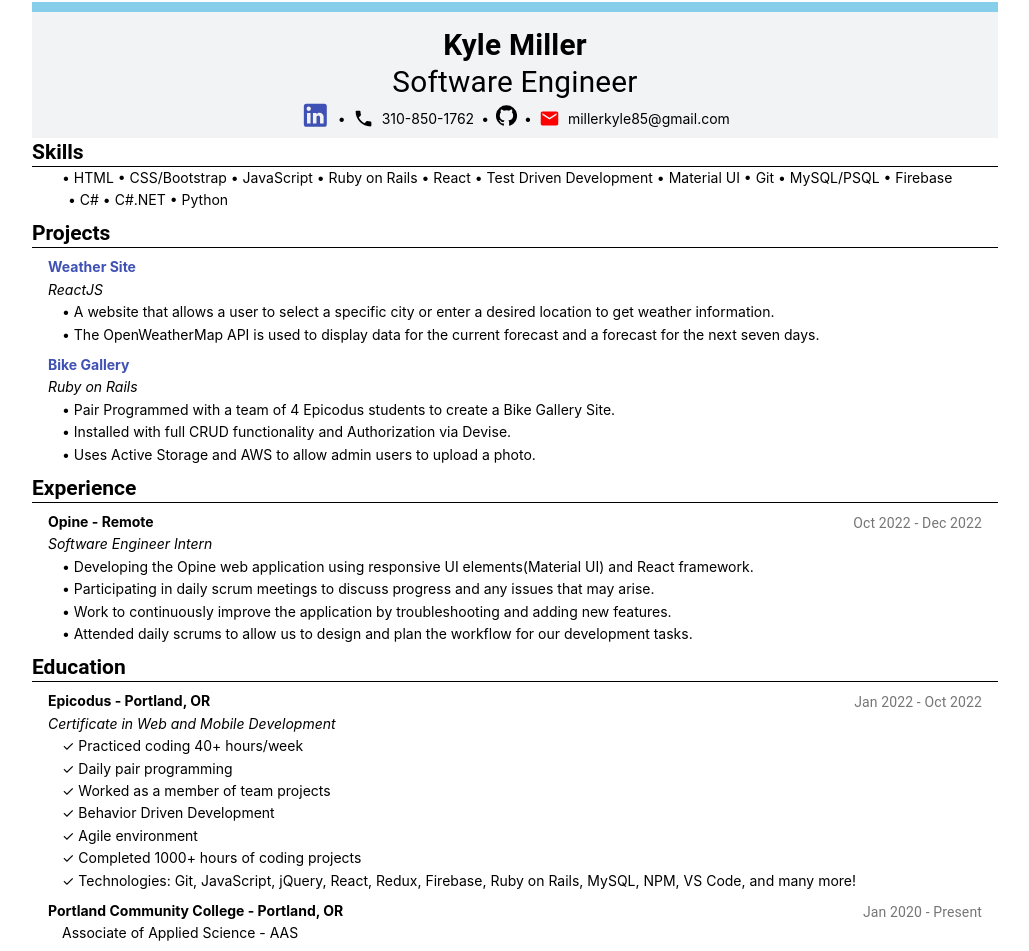
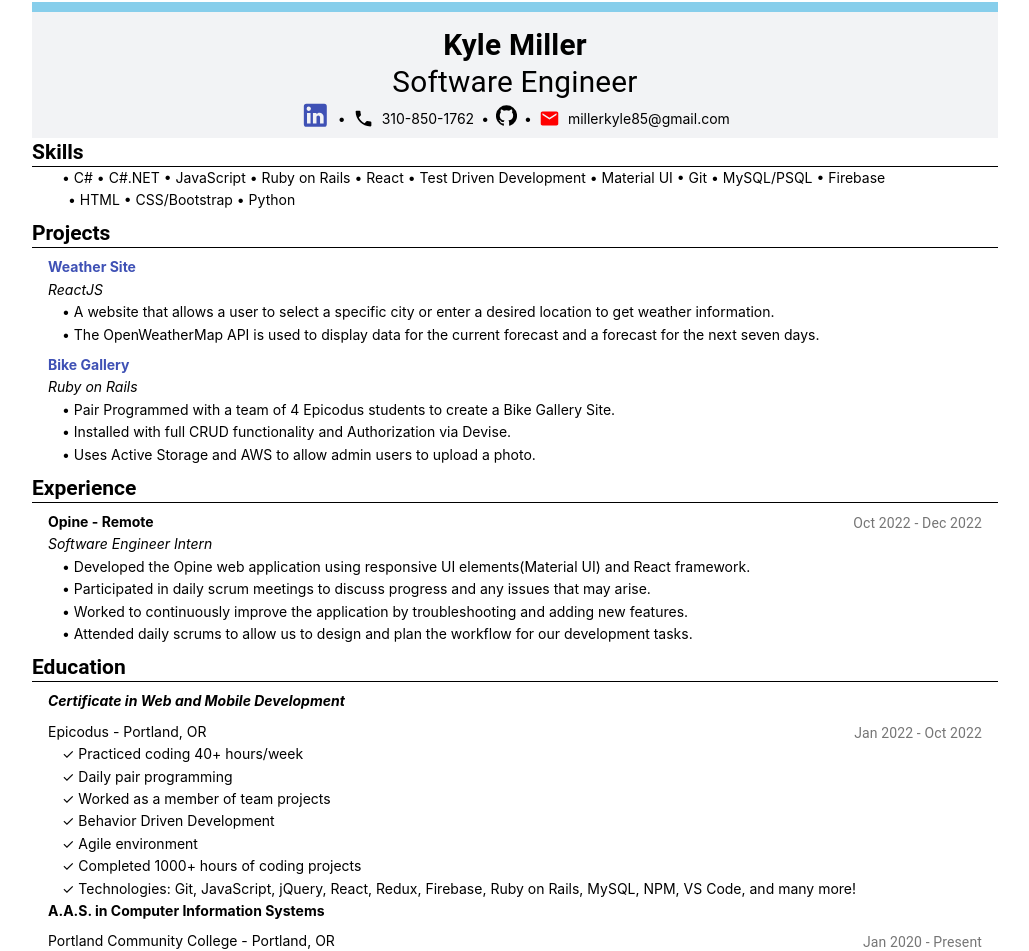
Before and after one commit to kylemiller13/resume, a React (Create React App) app: page / in a window 1280 px wide. Shown: the part 40-991 px from the top of the page, without its empty margins (125-1154 px from the left). Built offline with nearby package versions, Linux system fonts and the light colour scheme.

Commit message:
changed education styles, changed skills positions

```diff
--- a/src/components/sections/Education.js
+++ b/src/components/sections/Education.js
@@ -14,13 +14,13 @@ function Education() {
     <div>
       <Typography align="left" variant="h5"><strong>Education</strong></Typography>
         <Divider variant="fullWidth" style={{ backgroundColor: '#000' }} />
-        <List type="ordered" style={{ paddingTop: 0, borderBottom: '10px solid #87CEEB' }}>
-          <ListItem style={{ paddingBottom: 0 }}><strong>Epicodus - Portland, OR</strong>
+        <List type="ordered" style={{  borderBottom: '10px solid #87CEEB' }}>
+          <ListItem style={{ paddingTop: 0, paddingBottom: 0, fontStyle: 'italic' }}><strong>Certificate in Web and Mobile Development</strong></ListItem>
+          <ListItem style={{ paddingBottom: 0 }}>Epicodus - Portland, OR
             <ListItemSecondaryAction style={{ top: 20 }}>
               <Typography color="textSecondary">Jan 2022 - Oct 2022</Typography>
             </ListItemSecondaryAction>
           </ListItem>
-          <ListItem style={{ paddingTop: 0, paddingBottom: 0, fontStyle: 'italic' }}>Certificate in Web and Mobile Development</ListItem>
           <ListItem style={{ paddingTop: 0, marginLeft: '1em', paddingBottom: 0 }}>✓ Practiced coding 40+ hours/week</ListItem>
           <ListItem style={{ paddingTop: 0, marginLeft: '1em', paddingBottom: 0 }}>✓ Daily pair programming</ListItem>
             {/* <ListItemSecondaryAction style={{ top: 10 }}>
@@ -39,12 +39,12 @@ function Education() {
             <ListItem style={{ paddingTop: 0, marginLeft: '1em', paddingBottom: 0 }}>✓ Completed 1000+ hours of coding projects</ListItem>
             <ListItem style={{ paddingTop: 0, marginLeft: '1em', paddingBottom: 0 }}>✓ Technologies: Git, JavaScript, jQuery, React, Redux, Firebase, Ruby on Rails, MySQL, NPM, VS Code, and many more!</ListItem>
           {/* </Collapse> */}
-          <ListItem style={{ paddingBottom: 0 }}><strong>Portland Community College - Portland, OR</strong>
+          <ListItem style={{ paddingTop: 0,  paddingBottom: 0 }}><strong>A.A.S. in Computer Information Systems</strong></ListItem>
+          <ListItem style={{ paddingBottom: 0 }}>Portland Community College - Portland, OR
             <ListItemSecondaryAction style={{ top: 20 }}>
               <Typography color="textSecondary">Jan 2020 - Present</Typography>
             </ListItemSecondaryAction>
           </ListItem>
-          <ListItem style={{ paddingTop: 0, marginLeft: '1em', paddingBottom: 0 }}>Associate of Applied Science - AAS</ListItem>
         </List>
     </div>
   );
--- a/src/components/sections/Experience.js
+++ b/src/components/sections/Experience.js
@@ -13,9 +13,9 @@ function Experience() {
             </ListItemSecondaryAction>
           </ListItem>
           <ListItem style={{ paddingTop: 0, paddingBottom: 0, fontStyle: 'italic' }}>Software Engineer Intern</ListItem>
-          <ListItem style={{ paddingTop: 0, marginLeft: '1em', paddingBottom: 0 }}>• Developing the Opine web application using responsive UI elements(Material UI) and React framework.</ListItem>
-          <ListItem style={{ paddingTop: 0, marginLeft: '1em', paddingBottom: 0 }}>• Participating in daily scrum meetings to discuss progress and any issues that may arise.</ListItem>
-          <ListItem style={{ paddingTop: 0, marginLeft: '1em', paddingBottom: 0 }}>• Work to continuously improve the application by troubleshooting and adding new features.</ListItem>
+          <ListItem style={{ paddingTop: 0, marginLeft: '1em', paddingBottom: 0 }}>• Developed the Opine web application using responsive UI elements(Material UI) and React framework.</ListItem>
+          <ListItem style={{ paddingTop: 0, marginLeft: '1em', paddingBottom: 0 }}>• Participated in daily scrum meetings to discuss progress and any issues that may arise.</ListItem>
+          <ListItem style={{ paddingTop: 0, marginLeft: '1em', paddingBottom: 0 }}>• Worked to continuously improve the application by troubleshooting and adding new features.</ListItem>
           <ListItem style={{ paddingTop: 0, marginLeft: '1em', paddingBottom: 0 }}>• Attended daily scrums to allow us to design and plan the workflow for our development tasks.</ListItem>
         </List>
     </div>
--- a/src/components/sections/Skills.js
+++ b/src/components/sections/Skills.js
@@ -27,8 +27,8 @@ function Skills() {
         <Typography>Test Driven Development</Typography>
       </Box> */}
       </ListItem>
-      <ListItem style={{ paddingTop: 0, marginLeft: '1em', paddingBottom: 0 }}>• HTML • CSS/Bootstrap • JavaScript • Ruby on Rails • React • Test Driven Development • Material UI • Git • MySQL/PSQL • Firebase </ListItem>
-      <ListItem style={{ paddingTop: 0,  paddingBottom: 0, marginLeft: '20px' }}>• C# • C#.NET • Python </ListItem>
+      <ListItem style={{ paddingTop: 0, marginLeft: '1em', paddingBottom: 0 }}>• C# • C#.NET • JavaScript • Ruby on Rails • React • Test Driven Development • Material UI • Git • MySQL/PSQL • Firebase </ListItem>
+      <ListItem style={{ paddingTop: 0,  paddingBottom: 0, marginLeft: '20px' }}>• HTML • CSS/Bootstrap • Python </ListItem>
     </List>
     </div>
   );
```
